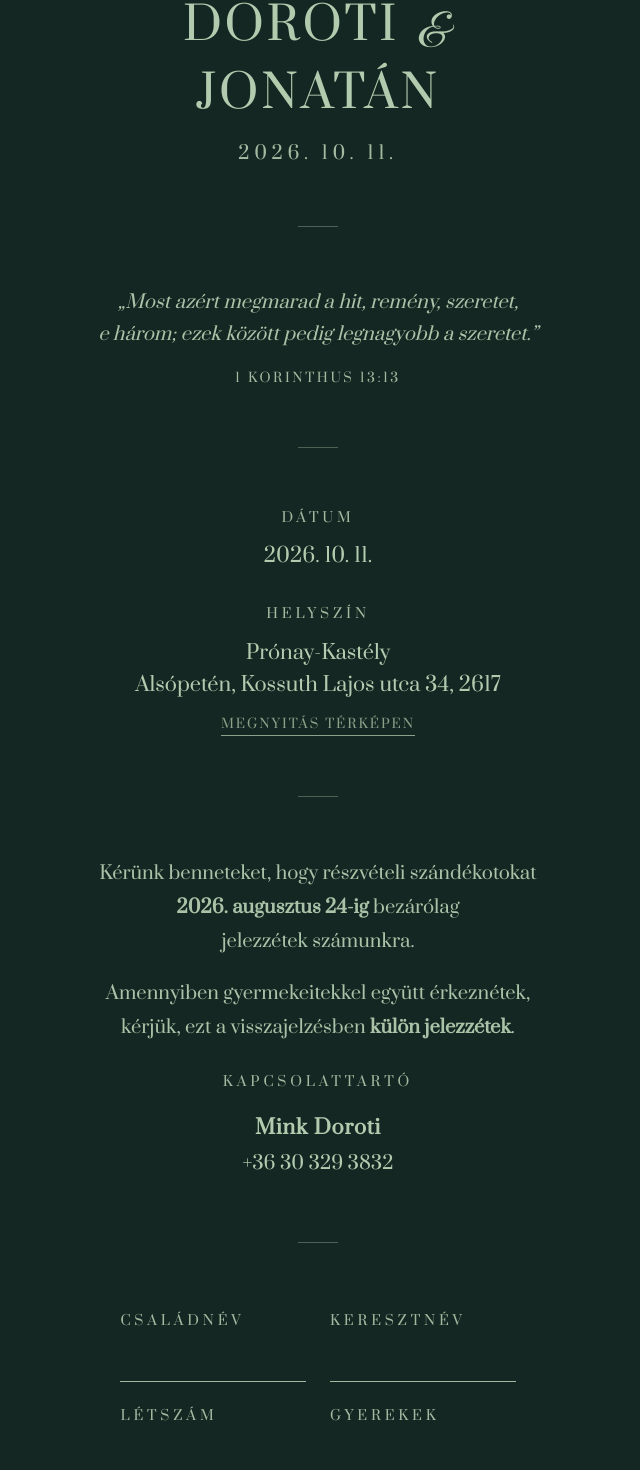
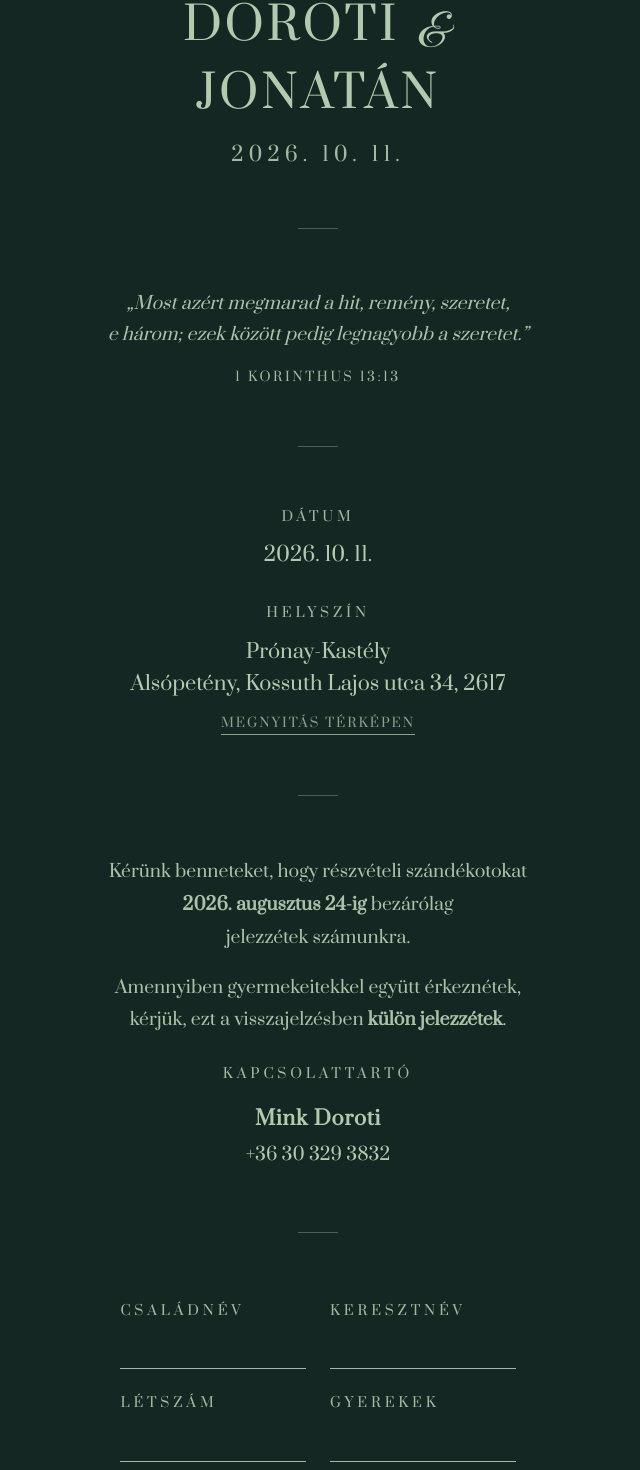
Before and after one commit to davidsimo2105/Doroti-Jonathan, a Next.js app: page / in a window 1280 px wide. Shown: the part 279-1749 px from the top of the page, without its empty margins (322-962 px from the left). Built offline with nearby package versions, Linux system fonts and the light colour scheme.

Commit message:
fix: correct location spelling, consolidate font sizes to 4 semantic tiers, and slightly reduce page padding

```diff
--- a/app/globals.css
+++ b/app/globals.css
@@ -78,7 +78,7 @@ a {
   display: flex;
   flex-direction: column;
   align-items: center;
-  padding: 4rem 2rem 5rem;
+  padding: 4rem 1.5rem 5rem;
 }
 
 .logo {
@@ -129,14 +129,14 @@ a {
 
 .date {
   margin-top: 1rem;
-  font-size: 1.05rem;
+  font-size: 1.1rem;
   letter-spacing: 0.25em;
   text-transform: uppercase;
   opacity: 0.9;
 }
 
 .quote {
-  font-size: 0.84rem;
+  font-size: 0.86rem;
   font-style: italic;
   font-weight: 400;
   line-height: 1.75;
@@ -145,7 +145,7 @@ a {
 
 .quoteRef {
   margin-top: 1.1rem;
-  font-size: 0.72rem;
+  font-size: 0.75rem;
   font-weight: 500;
   letter-spacing: 0.2em;
   text-transform: uppercase;
@@ -173,7 +173,7 @@ a {
 .link {
   display: inline-block;
   margin-top: 0.9rem;
-  font-size: 0.72rem;
+  font-size: 0.75rem;
   letter-spacing: 0.15em;
   text-transform: uppercase;
   border-bottom: 1px solid currentColor;
@@ -182,7 +182,7 @@ a {
 }
 
 .body {
-  font-size: 0.84rem;
+  font-size: 0.86rem;
   line-height: 1.85;
   opacity: 0.95;
 }
@@ -193,7 +193,7 @@ a {
 
 .contact {
   margin-top: 1.5rem;
-  font-size: 0.84rem;
+  font-size: 0.86rem;
   line-height: 1.9;
 }
 
@@ -239,7 +239,7 @@ a {
   border-radius: 0;
   padding: 0.4rem 0.1rem 0.6rem;
   font-family: inherit;
-  font-size: 0.88rem;
+  font-size: 0.86rem;
   color: var(--foreground);
   opacity: 0.9;
 }
@@ -285,7 +285,7 @@ a {
   }
 
   .page {
-    padding: 5.5rem 3.5rem 6.5rem;
+    padding: 5.5rem 2.5rem 6.5rem;
   }
 
   .logo {
@@ -305,27 +305,21 @@ a {
     font-size: 3rem;
   }
 
-  .date {
-    font-size: 1.15rem;
-  }
-
+  .date,
   .value,
   .contact .name {
     font-size: 1.25rem;
+  }
+
+  .quote,
+  .body,
+  .contact,
+  .formInput {
+    font-size: 1.1rem;
   }
 
   .quoteRef,
   .link {
     font-size: 0.8rem;
   }
-
-  .quote,
-  .body,
-  .contact {
-    font-size: 1.15rem;
-  }
-
-  .formInput {
-    font-size: 1.2rem;
-  }
 }
--- a/app/page.tsx
+++ b/app/page.tsx
@@ -4,7 +4,7 @@ import RsvpForm from "./rsvp-form";
 const MAPS_URL =
   "https://www.google.com/maps/search/?api=1&query=" +
   encodeURIComponent(
-    "Prónay-Kastély, Alsópetén, Kossuth Lajos utca 34, 2617"
+    "Prónay-Kastély, Alsópetény, Kossuth Lajos utca 34, 2617"
   );
 
 export default function Home() {
@@ -49,7 +49,7 @@ export default function Home() {
         <p className="value">
           Prónay-Kastély
           <br />
-          Alsópetén, Kossuth Lajos utca 34, 2617
+          Alsópetény, Kossuth Lajos utca 34, 2617
         </p>
         <a
           className="link"
```
